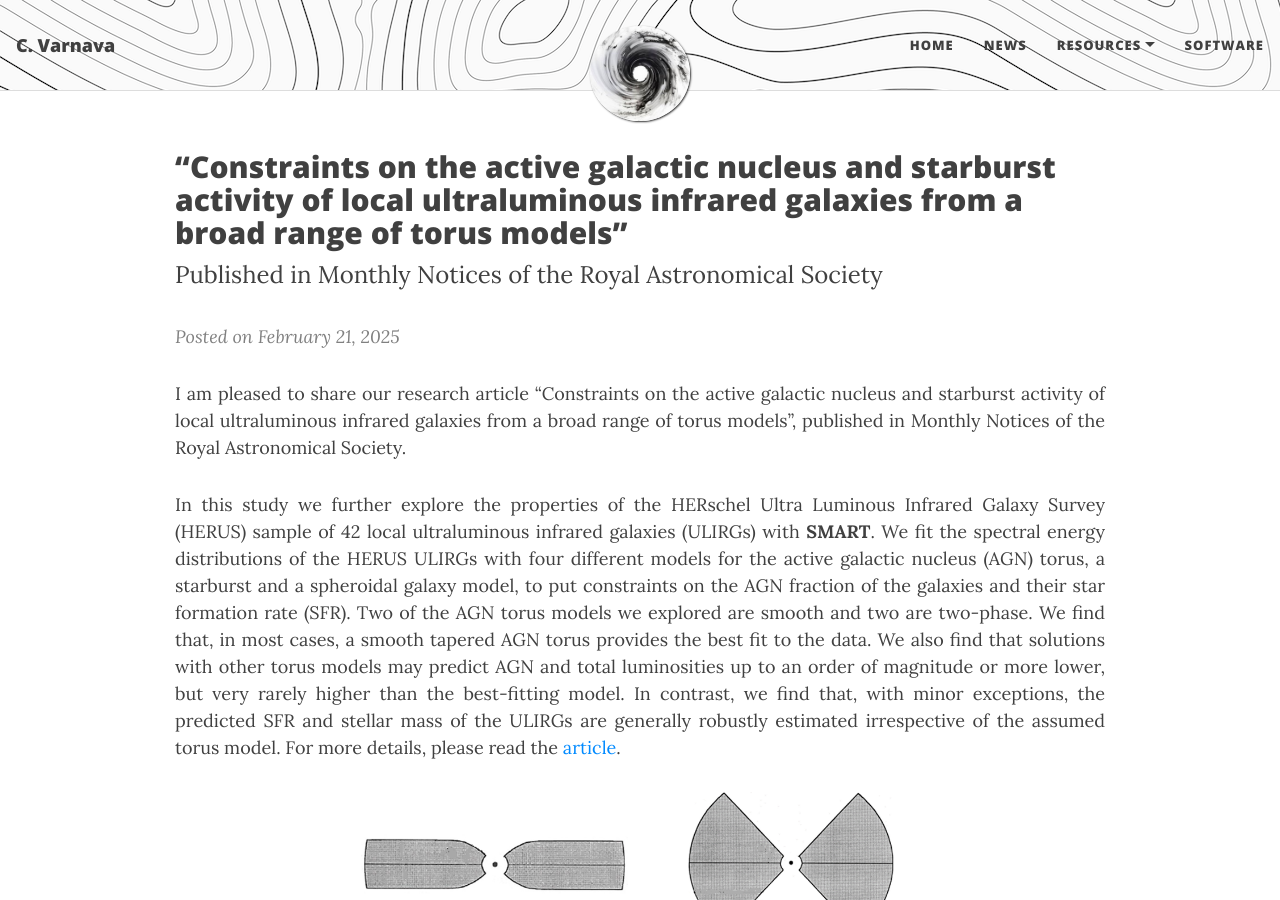
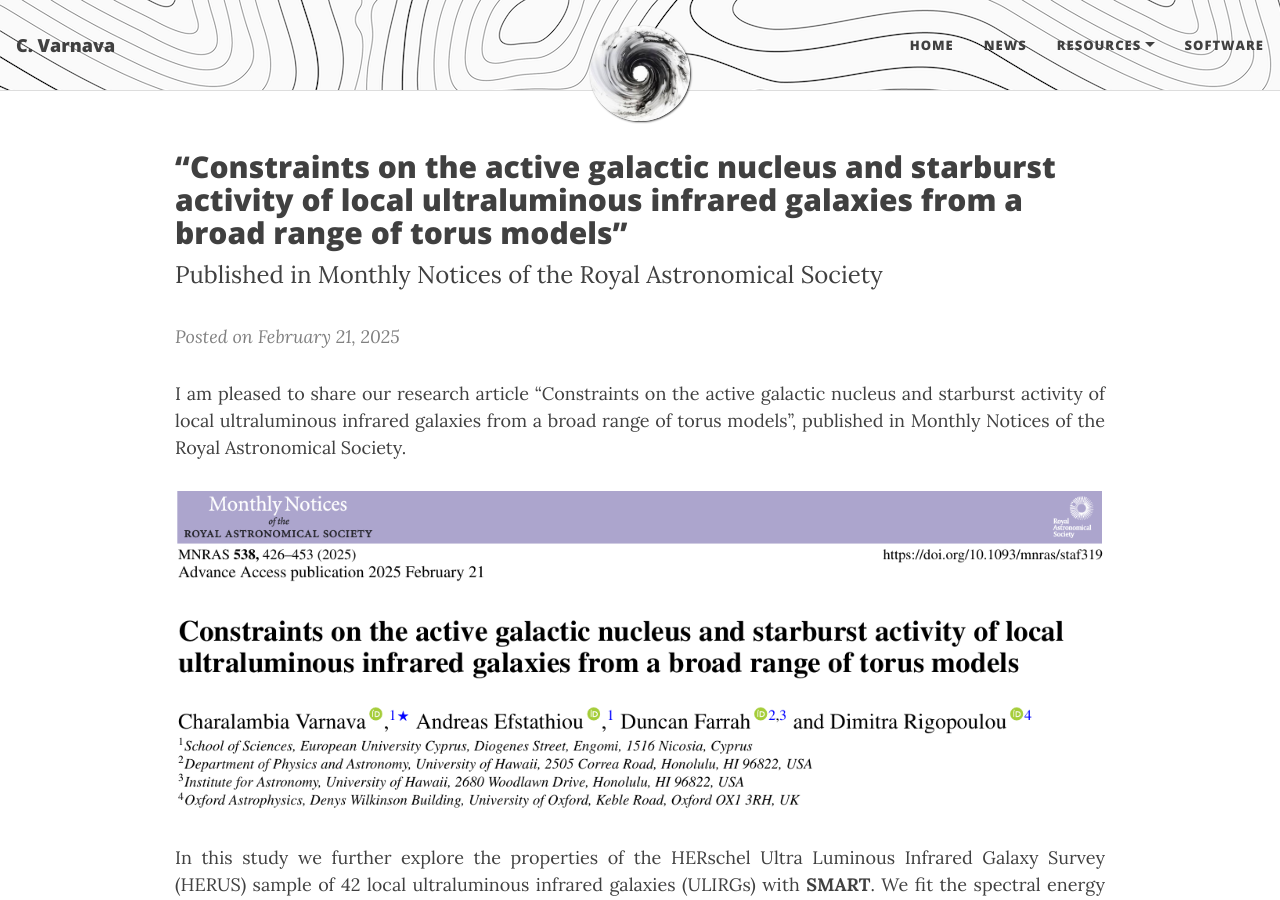
Before and after one commit to ch-var/ch-var.github.io, a Jekyll site: the page built from 2025-02-21-local_ULIRGs.html, in a window 1280 px wide and 900 px high. Built offline with Jekyll 4.4.1, drawn with Linux system fonts in a browser that asks for light colours.

Commit message:
Update 2025-02-21-local_ULIRGs.html

```diff
--- a/2025-02-21-local_ULIRGs.html
+++ b/2025-02-21-local_ULIRGs.html
@@ -26,6 +26,10 @@ mathjax: true
 
 <p align='justify'>I am pleased to share our research article “Constraints on the active galactic nucleus and starburst activity of local ultraluminous infrared galaxies from a broad range of torus models”, published in Monthly Notices of the Royal Astronomical Society.</p>
 
+<p align="center">
+<img src="/assets/img/HERUS.png">
+</p>
+
 <p align='justify'>In this study we further explore the properties of the HERschel Ultra Luminous Infrared Galaxy Survey (HERUS) sample of 42 local ultraluminous infrared galaxies (ULIRGs) with <b>SMART</b>. We fit the spectral energy distributions of the HERUS ULIRGs with four different models for the active galactic nucleus (AGN) torus, a starburst and a spheroidal galaxy model, to put constraints on the AGN fraction of the galaxies and their star formation rate (SFR). Two of the AGN torus models we explored are smooth and two are two-phase. We find that, in most cases, a smooth tapered AGN torus provides the best fit to the data. We also find that solutions with other torus models may predict AGN and total luminosities up to an order of magnitude or more lower, but very rarely higher than the best-fitting model. In contrast, we find that, with minor exceptions, the predicted SFR and stellar mass of the ULIRGs are generally robustly estimated irrespective of the assumed torus model. For more details, please read the <a href="https://doi.org/10.1093/mnras/staf319">article</a>.
 
 <p align="center">
```
